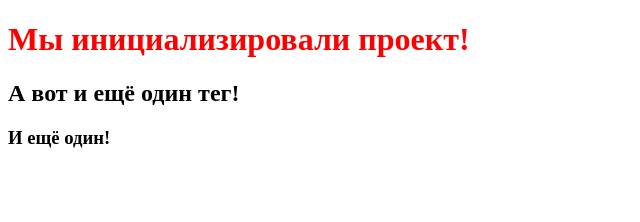
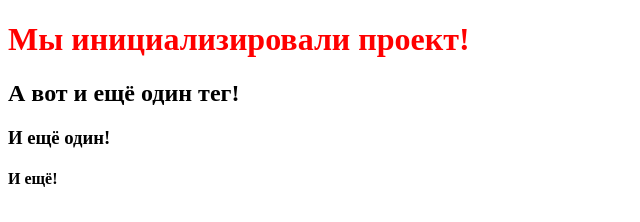
Before and after one commit to mafusailovich/Module02-Test, a plain HTML site: page index.html in a window 1280 px wide. Shown: the full height of the page, 0-640 px from the left. Drawn offline with Linux system fonts and the light colour scheme.

Commit message:
add h4 teg

```diff
--- a/index.html
+++ b/index.html
@@ -10,5 +10,6 @@
     <h1>Мы инициализировали проект!</h1>
     <h2>А вот и ещё один тег!</h2>
     <h3>И ещё один!</h3>
+    <h4>И ещё!</h4>
 </body>
 </html>
```
